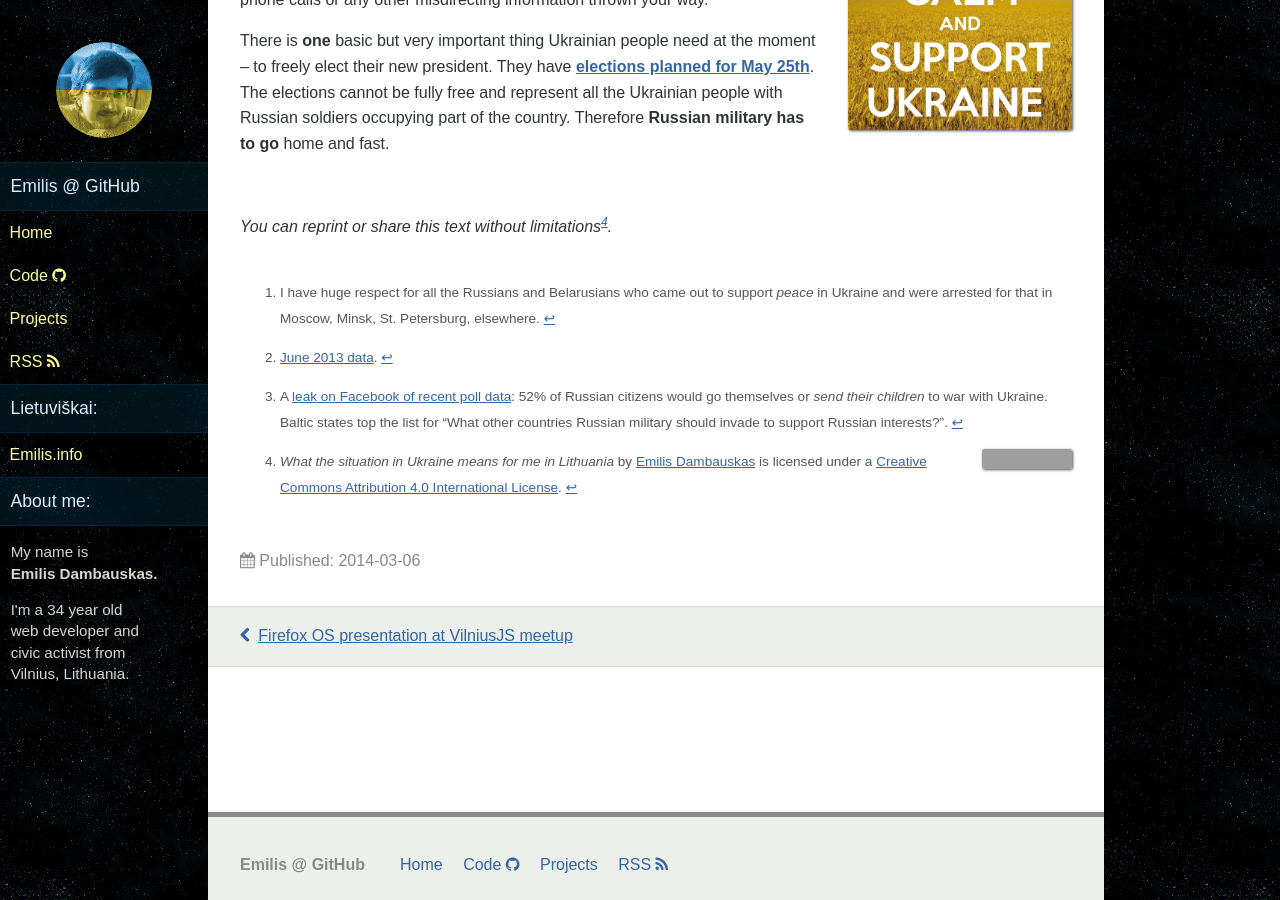
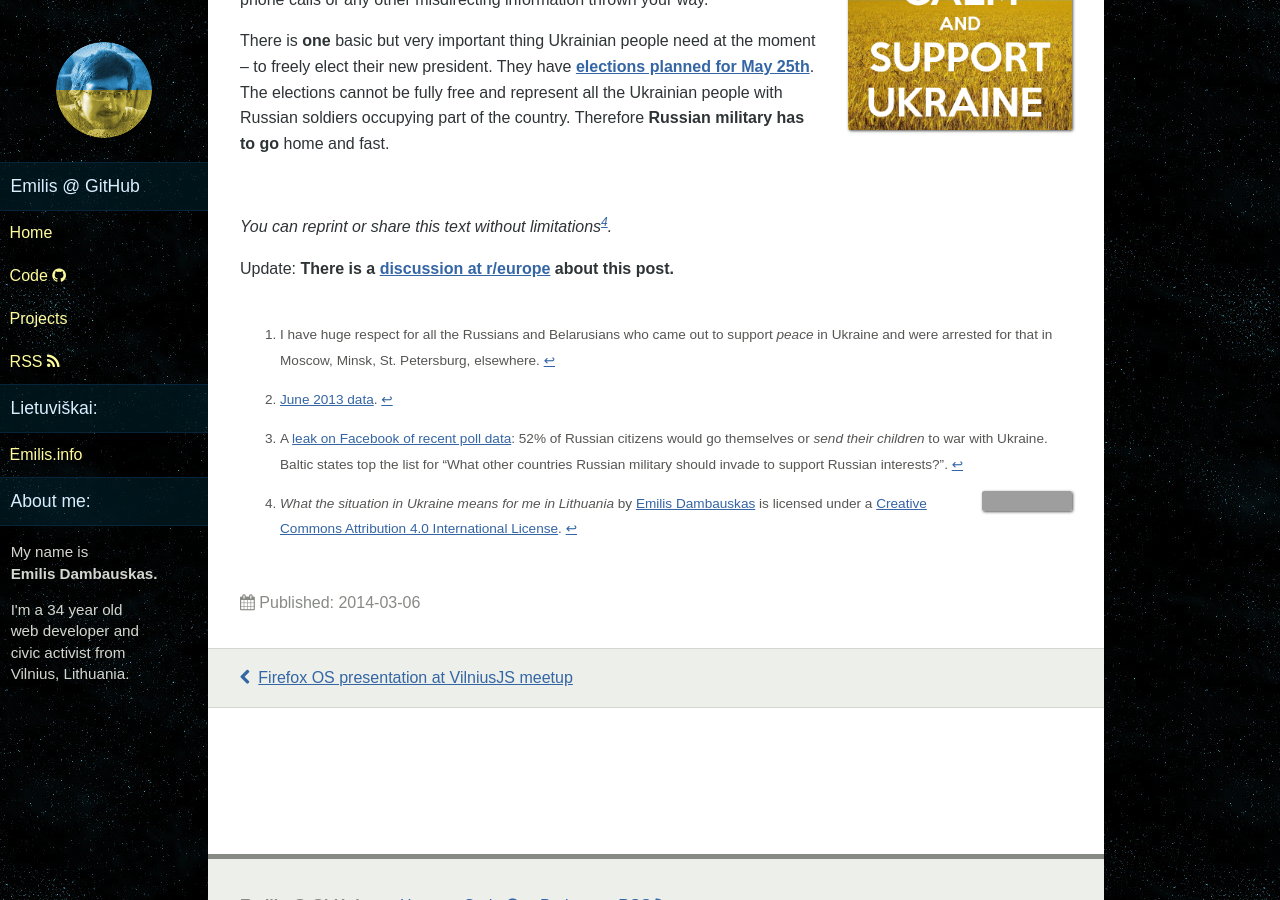
Before and after one commit to emilis/emilis.github.com, a Jekyll site: the page built from _posts/2014/2014-03-06-god-help-ukraine.md, in a window 1280 px wide and 900 px high, scrolled down 2226 px. Built offline with Jekyll 4.4.1, drawn with Linux system fonts in a browser that asks for light colours; grey boxes are pictures that could not be loaded.

Commit message:
Added a link to discussion on Reddit.

```diff
--- a/_posts/2014/2014-03-06-god-help-ukraine.md
+++ b/_posts/2014/2014-03-06-god-help-ukraine.md
@@ -59,6 +59,8 @@ There is **one** basic but very important thing Ukrainian people need at the mom
 
 _You can reprint or share this text without limitations[^4]._
 
+Update: **There is a [discussion at r/europe](http://www.reddit.com/r/europe/comments/1zoj1d/what_the_situation_in_ukraine_means_for_me_in/) about this post.**
+
 
 [^1]: I have huge respect for all the Russians and Belarusians who came out to support _peace_ in Ukraine and were arrested for that in Moscow, Minsk, St. Petersburg, elsewhere.
 
```
